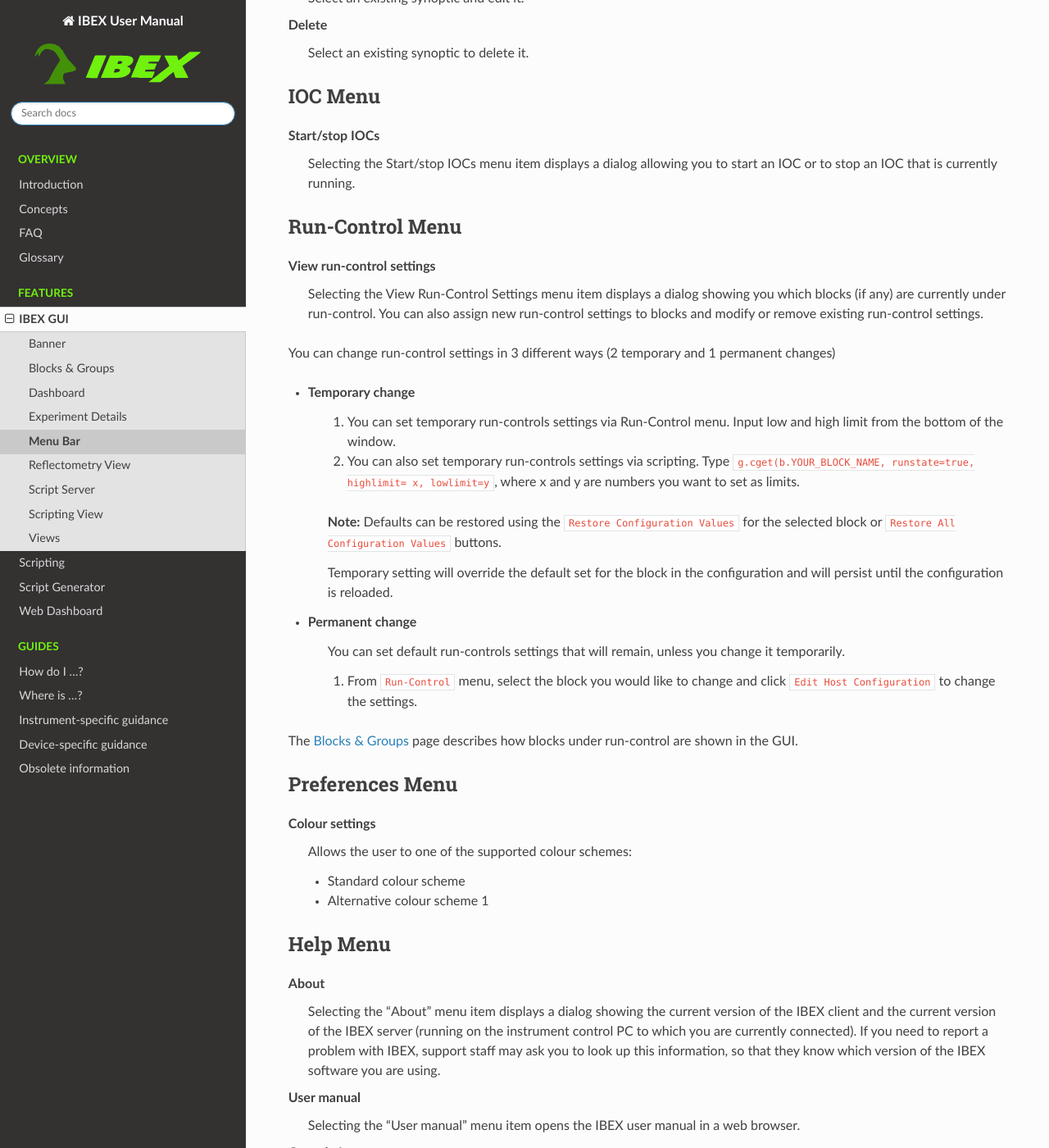
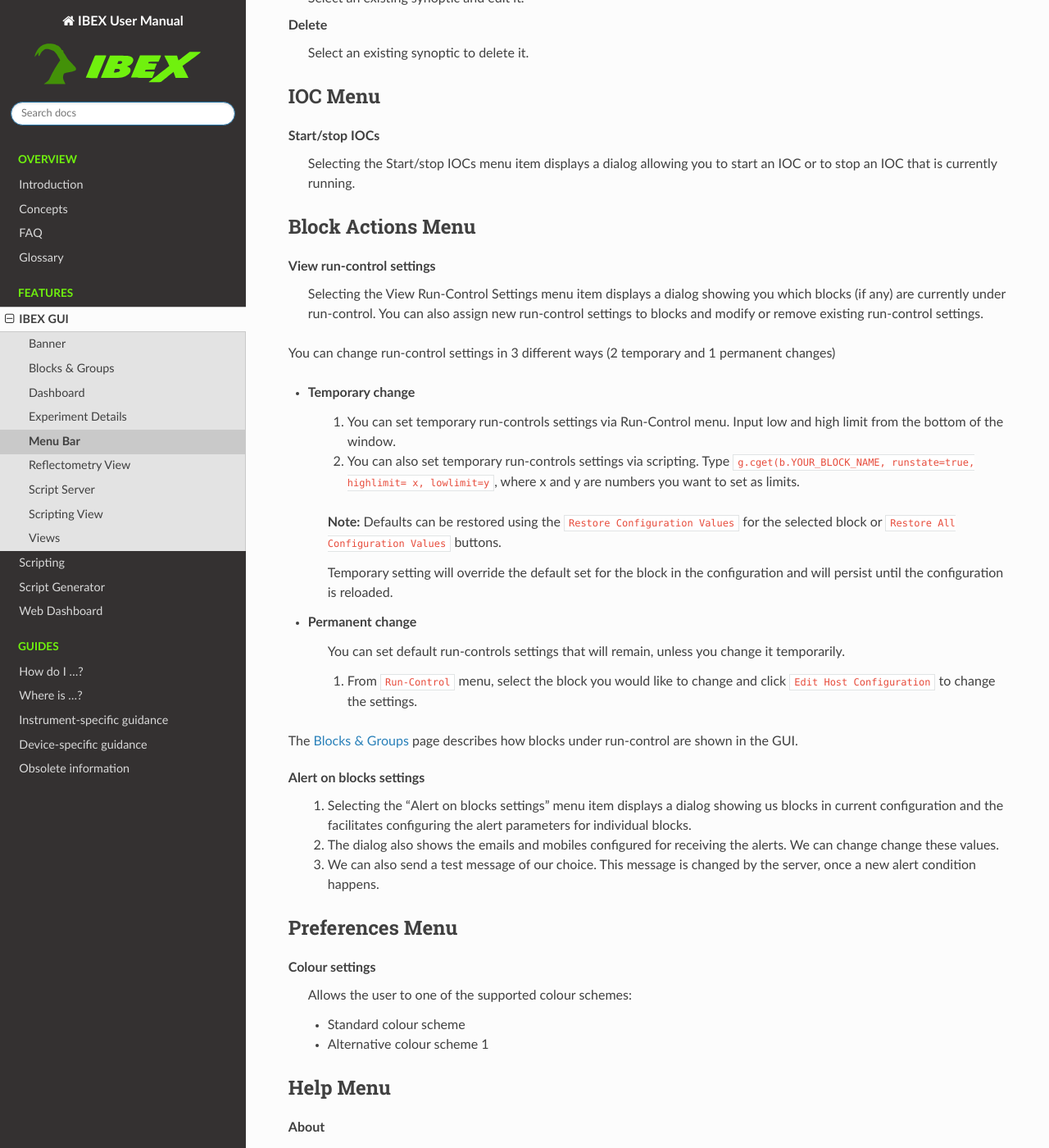
Before and after one commit to ISISComputingGroup/ibex_user_manual, a Sphinx documentation site: the page built from doc/gui/Menu-Bar.rst, in a window 1280 px wide and 1400 px high, scrolled down 1514 px. Shown: the whole window at 82% size. Built offline with Sphinx 7.4.7 and the Read the Docs theme 3.1.0, drawn with Linux system fonts in a browser that asks for light colours; some of the changed text lies outside the part shown.

Commit message:
Update Menu-Bar.rst

```diff
--- a/doc/gui/Menu-Bar.rst
+++ b/doc/gui/Menu-Bar.rst
@@ -54,7 +54,7 @@
 Start/stop IOCs
    Selecting the Start/stop IOCs menu item displays a dialog allowing you to start an IOC or to stop an IOC that is currently running.
 
-Run-Control Menu
+Block Actions Menu
 ----------------
 View run-control settings
    Selecting the View Run-Control Settings menu item displays a dialog showing you which blocks (if any) are currently under run-control.  You can also assign new run-control settings to blocks and modify or remove existing run-control settings.
@@ -81,6 +81,11 @@
 
 The :doc:`Blocks-and-Groups` page describes how blocks under run-control are shown in the GUI.
 
+Alert on blocks settings
+   1. Selecting the "Alert on blocks settings" menu item displays a dialog showing us blocks in current configuration and the facilitates configuring the alert parameters for individual blocks.
+   2. The dialog also shows the emails and mobiles configured for receiving the alerts. We can change change these values.
+   3. We can also send a test message of our choice. This message is changed by the server, once a new alert condition happens.
+
 Preferences Menu
 ----------------
 
```
